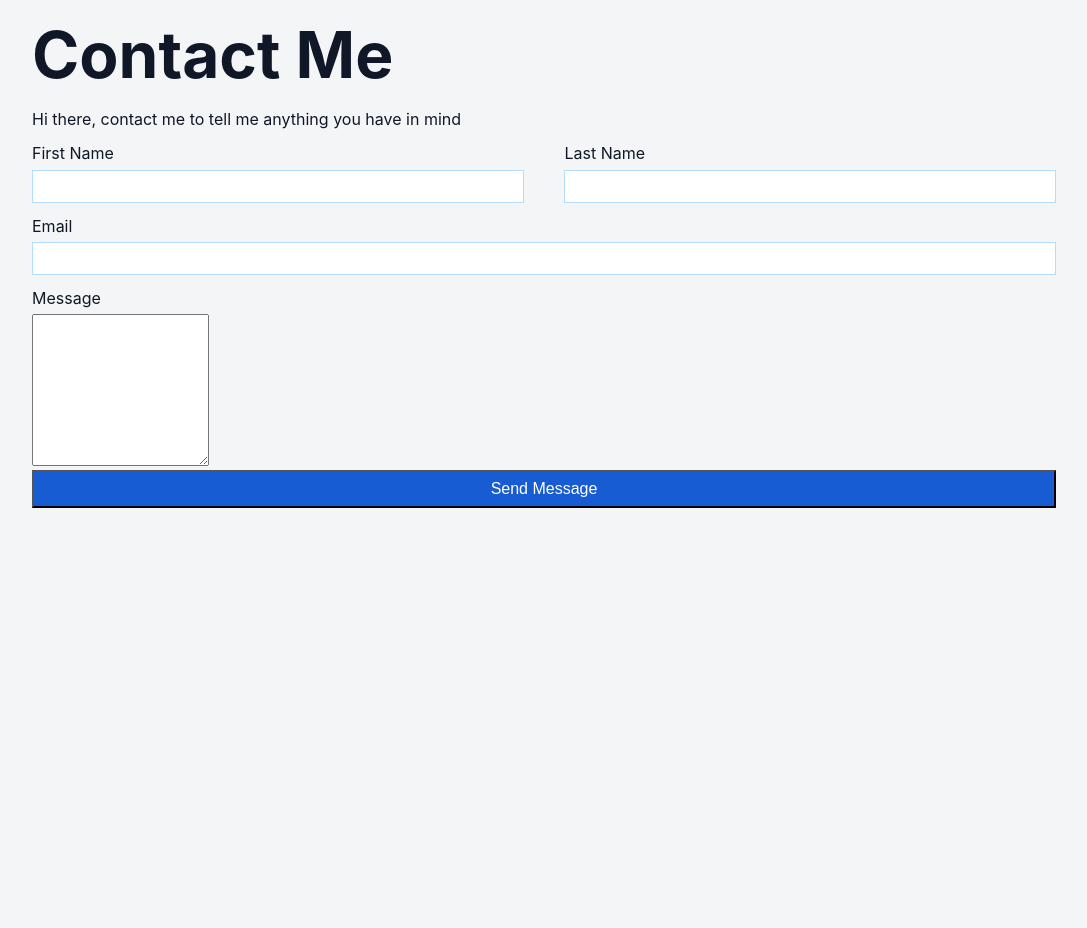
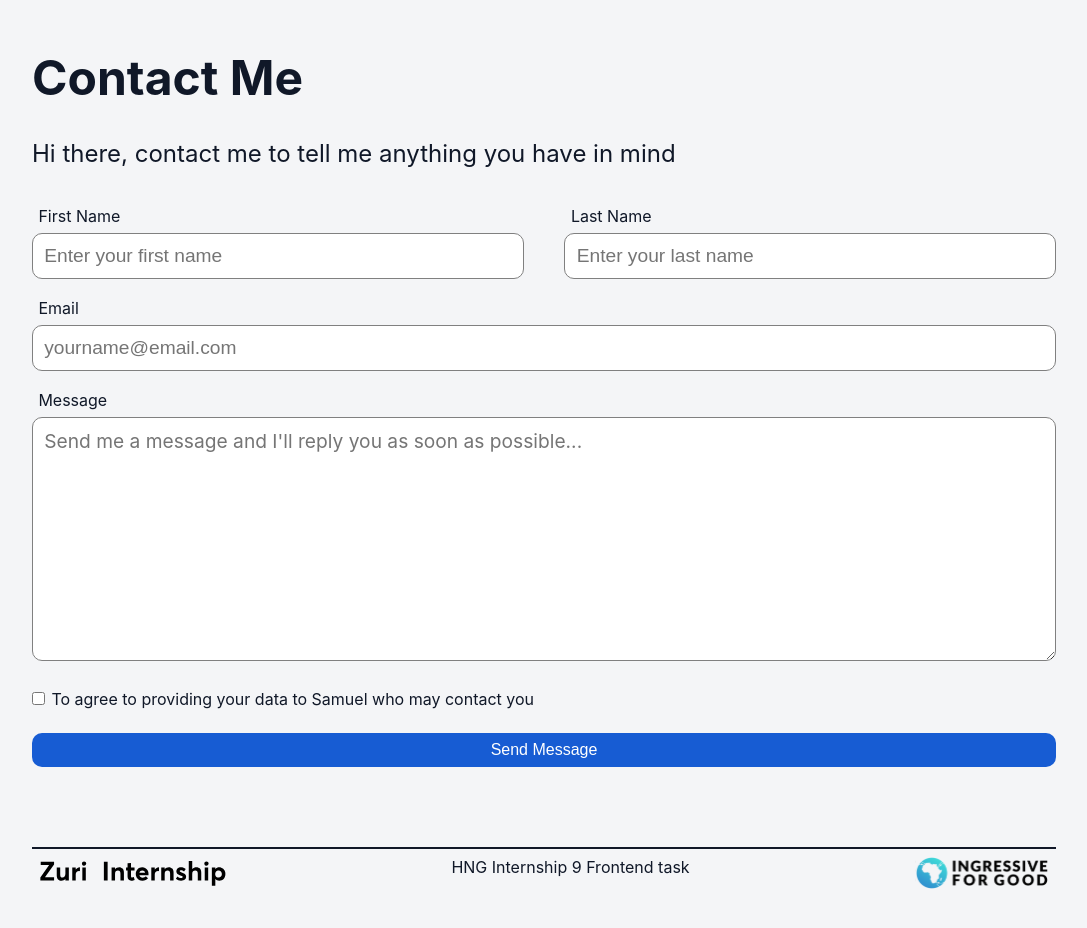
Before and after one commit to samuelajala01/zuri-link-tree, a React (Vite) app: page /contact in a window 1280 px wide. Shown: the top 928 px of the page, without its empty margins (96-1183 px from the left). Before the commit the page ends 816 px from the top, so only its background shows below. Built offline with nearby package versions, Linux system fonts and the light colour scheme.

Commit message:
chore: finish contact form

```diff
--- a/src/App.css
+++ b/src/App.css
@@ -21,6 +21,7 @@
 #twitter {
   font-size: 20px;
   font-weight: 700;
+  margin: 1.5rem 0;
 }
 
 .shareDesktop {
@@ -81,19 +82,24 @@ footer {
 #contact-page {
   width: 80vw;
   margin: auto;
+  margin-top: 3rem;
+  /* margin-left: 4rem;
+  margin-right: 4rem; */
+  margin-bottom: 5rem;
 }
 
 #contact-page h4 {
-  font-size: 4rem;
+  font-size: 3rem;
   text-align: start;
-  margin: 1rem 0;
 }
 
 #contact-page p {
-  margin-bottom: 0.5rem;
+  margin: 2rem 0;
+  font-size: 1.5rem;
 }
 
 form {
+  /* margin: 0 3rem; */
   display: block;
   text-align: initial;
 }
@@ -101,6 +107,7 @@ form {
 label {
   display: block;
   padding: 0.4rem 0;
+  margin-left: 0.4rem;
 }
 
 .row {
@@ -113,22 +120,47 @@ label {
   flex-basis: 48%;
 }
 
-#firstname,
-#lastname,
-#email {
+#first_name,
+#last_name,
+#email,
+textarea,
+button {
   width: 100%;
-  margin-bottom: 0.4rem;
-
+  border-radius: 10px;
 }
 
-input {
-  padding: 0.5rem;
-  border: 1px solid #B2DDFF;
+textarea::placeholder {
+  font-family: Inter, Avenir, Helvetica, Arial, sans-serif;
+}
+
+.input-group,
+.email {
+  margin-bottom: 0.8rem;
+}
+
+.contract {
+  margin: 1.5rem 0;
+}
+
+span {
+  margin-left: 0.4rem;
+}
+
+input,
+textarea {
+  border: 1px solid gray;
+  padding: 0.7rem;
   outline: 0;
+  font-size: 1.2rem;
+}
+
+input:focus,
+textarea:focus {
+  border-color: #B2DDFF;
 }
 
 #contact-page button {
-  width: 100%;
+  border: unset;
   padding: 0.5rem;
   background-color: #175CD3;
   color: #ffffff;
@@ -139,6 +171,10 @@ input {
   footer {
     display: block;
     text-align: left;
+  }
+
+  footer p {
+    margin: 1.5rem 0;
   }
 
   .shareMobile {
@@ -152,4 +188,12 @@ input {
     display: none;
   }
 
+  .row {
+    display: block;
+  }
+
+  #contact-page {
+    width: 90vw;
+  }
+
 }
--- a/src/components/ContactForm.jsx
+++ b/src/components/ContactForm.jsx
@@ -1,21 +1,27 @@
-
-
 const ContactForm = () => {
+    const name = 'Samuel'
     return (
         <form>
             <div className="row">
                 <div class="input-group">
                     <label for="first-name"> First Name</label>
-                    <input type="text" id="firstname" name="firstname" size='100%' required />
+                    <input type="text" id="first_name" name="firstname" placeholder="Enter your first name" required />
                 </div>
                 <div class="input-group">
                     <label for="last-name">Last Name</label>
-                    <input type="text" id="lastname" name="lastname" required />
+                    <input type="text" id="last_name" name="lastname" placeholder="Enter your last name" required />
                 </div>
             </div>
-            <label>Email</label>
-            <input type="text" id="email" />
-            <label>Message</label><textarea rows='10' />
+            <div className="email">
+                <label>Email</label>
+                <input type="text" id="email" placeholder="yourname@email.com" />
+            </div>
+            <div className="message">
+                <label>Message</label><textarea rows='10' id="message" placeholder="Send me a message and I'll reply you as soon as possible..." />
+            </div>
+            <div className="contract">
+                <input type="checkbox" /><span>To agree to providing your data to {name} who may contact you</span>
+            </div>
             <button type="submit" value="submit">Send Message</button>
         </form>
     )
--- a/src/components/ContactPage.jsx
+++ b/src/components/ContactPage.jsx
@@ -1,12 +1,16 @@
 import ContactForm from "./ContactForm"
+import Footer from "./Footer"
 
 const ContactPage = () => {
     return (
-        <section id="contact-page">
-            <h4>Contact Me</h4>
-            <p>Hi there, contact me to tell me anything you have in mind</p>
-            <ContactForm />
-        </section>
+        <>
+            <section id="contact-page">
+                <h4>Contact Me</h4>
+                <p>Hi there, contact me to tell me anything you have in mind</p>
+                <ContactForm />
+            </section>
+            <Footer />
+        </>
     )
 }
 
--- /dev/null
+++ b/src/components/Footer.jsx
@@ -0,0 +1,10 @@
+import ZuriLogo from "../assets/zuri-internship.svg"
+import i4g from "../assets/I4G.svg"
+
+const Footer = () => {
+    return (
+        <footer><img src={ZuriLogo} /> <p>HNG Internship 9 Frontend task</p><img src={i4g} /></footer>
+    )
+}
+
+export default Footer
--- a/src/components/MainPage.jsx
+++ b/src/components/MainPage.jsx
@@ -1,10 +1,9 @@
 import TweetPic from "../assets/70098418.png"
 import SlackLogo from "../assets/slack.svg"
 import GitLogo from "../assets/Icon.svg"
-import ZuriLogo from "../assets/zuri-internship.svg"
-import i4g from "../assets/I4G.svg"
 import shareDesktop from '../assets/share-btn-desktop.svg'
 import shareMobile from '../assets/share-btn-mobile.svg'
+import Footer from "./Footer"
 
 
 const MainPage = () => {
@@ -23,8 +22,8 @@ const MainPage = () => {
         <a id='book__design' href='https://books.zuri.team/design-rules' >Design Books</a>
         <a id="contact" href="/contact">Contact</a>
       </section>
-      <span className="logo__div"><img src={SlackLogo} /><img src={GitLogo} /></span>
-      <footer><img src={ZuriLogo} /> <p>HNG Internship 9 Frontend task</p><img src={i4g} /></footer>
+      <span className="logo__div"><img src={SlackLogo} /><a href="https://github.com/samuelajala01"><img src={GitLogo} /></a></span>
+      <Footer />
     </section>
   )
 }
```
